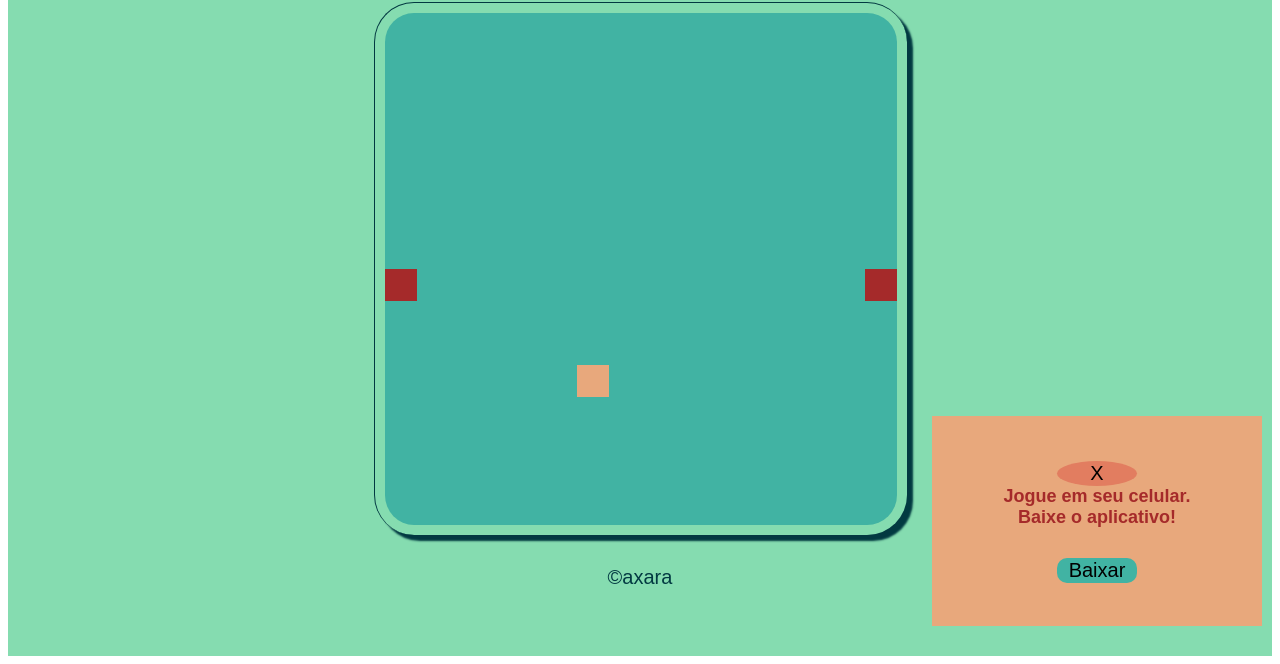
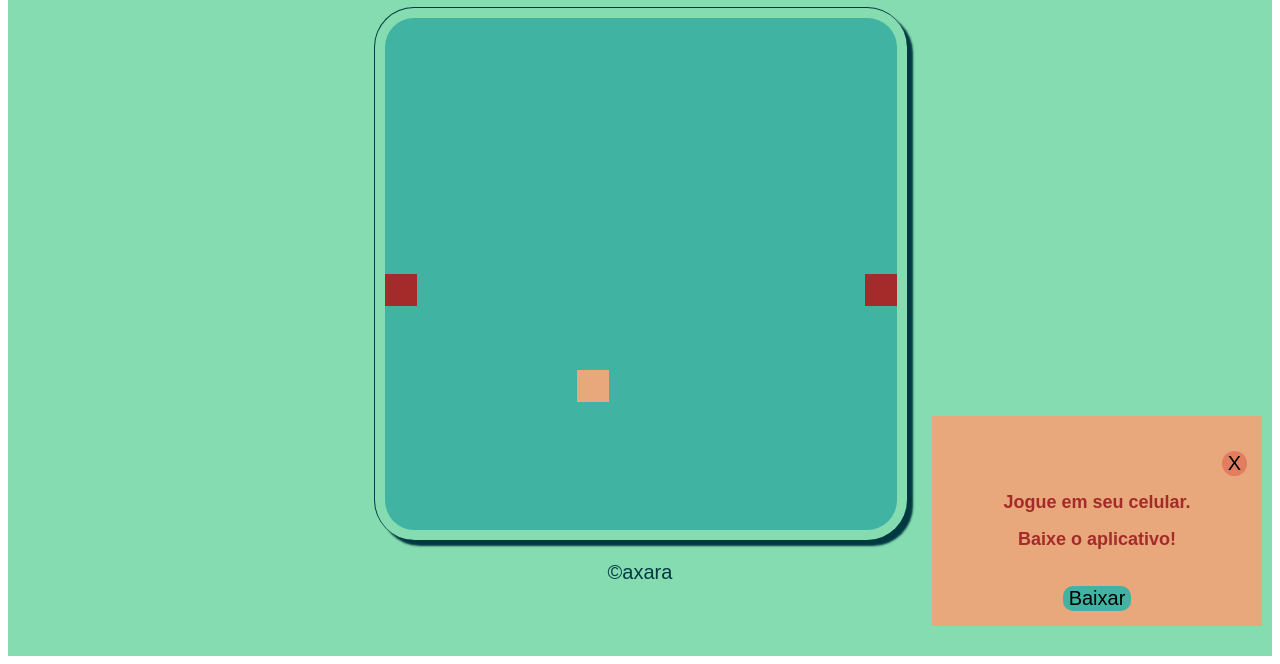
Before and after one commit to Caxara/JogoDaCobrinha, a plain HTML site: page index.html in a window 1280 px wide. Shown: the part 152-816 px from the top of the page. Drawn offline with Linux system fonts and the light colour scheme.

Commit message:
button created

```diff
--- a/style.css
+++ b/style.css
@@ -37,21 +37,17 @@ canvas{
 button{
     background-color:transparent;
     color: rgb(2, 57, 65);
-    border-radius: 10px;
-    width: 80px;
-    margin: auto;
-    border: none;
+    border: 0;
+    margin-top: 20px;
     font-size: 20px;
-    text-align: center;
-    margin-top: 30px;
+    position: relative;
     cursor: pointer;
-    /*border: 1px solid rgb(2,57,65);*/
 }
 button::after{
     content: "";
     width: 0%;
     height: 2px;
-    background-color: rgb(11, 11, 11);
+    background-color: rgb(2, 57, 65);
     position: absolute;
     bottom: 0;
     left: 0;
```
